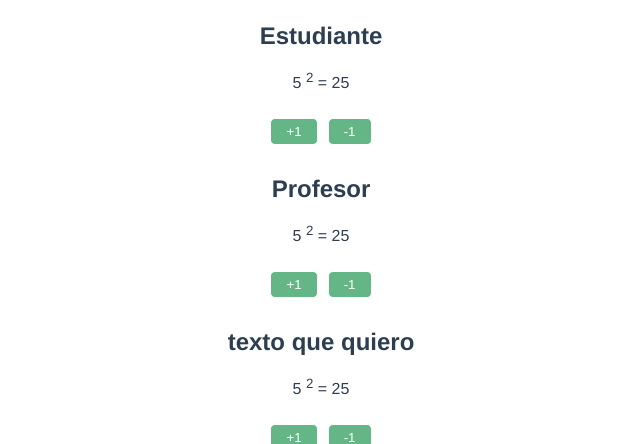
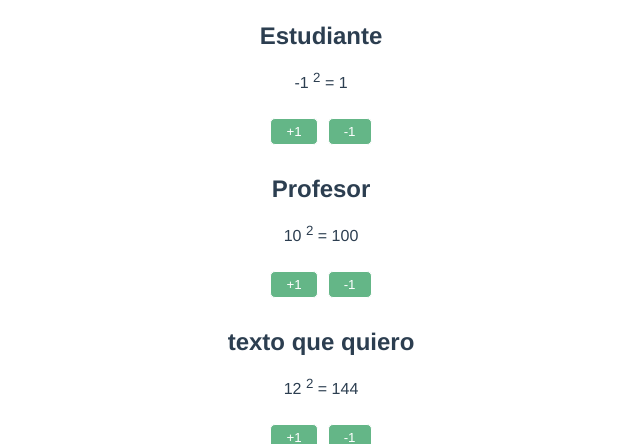
Before and after one commit to juancarlosparedesa1/pw_vue_u2_p6_jp, a Vue app: page / in a window 1280 px wide. Shown: the part 262-706 px from the top of the page, without its empty margins (319-959 px from the left). Built offline with nearby package versions, Linux system fonts and the light colour scheme.

Commit message:
taller18parte1

```diff
--- a/src/App.vue
+++ b/src/App.vue
@@ -1,8 +1,10 @@
 <template>
   <img src="./assets/logo.png" alt="No existe">
-  <Contador titulo="Estudiante" />
+  <!--   <Contador titulo="Estudiante" :num="1" /> v-bind -->
+  <Contador titulo="Estudiante" :num="-1" />
+  <!--   <Contador titulo="Profesor" v-bind:num="5" /> v-bind -->
   <Contador titulo="Profesor" />
-  <Contador />
+  <Contador v-bind:num="calcularValor()" />
 </template>
 
 <script>
@@ -12,6 +14,11 @@ export default {
   name: 'App',
   components: {
     Contador
+  },
+  methods: {
+    calcularValor() {
+      return 10 + 2;
+    }
   }
 }
 </script>
--- a/src/components/Contador.vue
+++ b/src/components/Contador.vue
@@ -9,10 +9,25 @@
 
 <script>
 export default {
-    props: ['titulo', 'num'],
+    //props: ['titulo', 'num'], PRIMERA FORMA DE DECLARAR PROPS(BÁSICA)
+    props: {
+        titulo: String,
+        num: {
+            type: Number,
+            required: false,
+            default: 10,
+            //default:10 es por si no tiene, pero no tiene coherencia
+            //required: false advertencia en la consola
+            validator(value) {
+                //programación de validación
+                //return booleano
+                return value > 0;
+            }
+        }
+    },
     data() {
         return {
-            numero: 5
+            numero: this.num,
         }
     },
     methods: {
```
Also changed, not shown: src/components/Pregunta.vue (added, +11 -0 lines).
